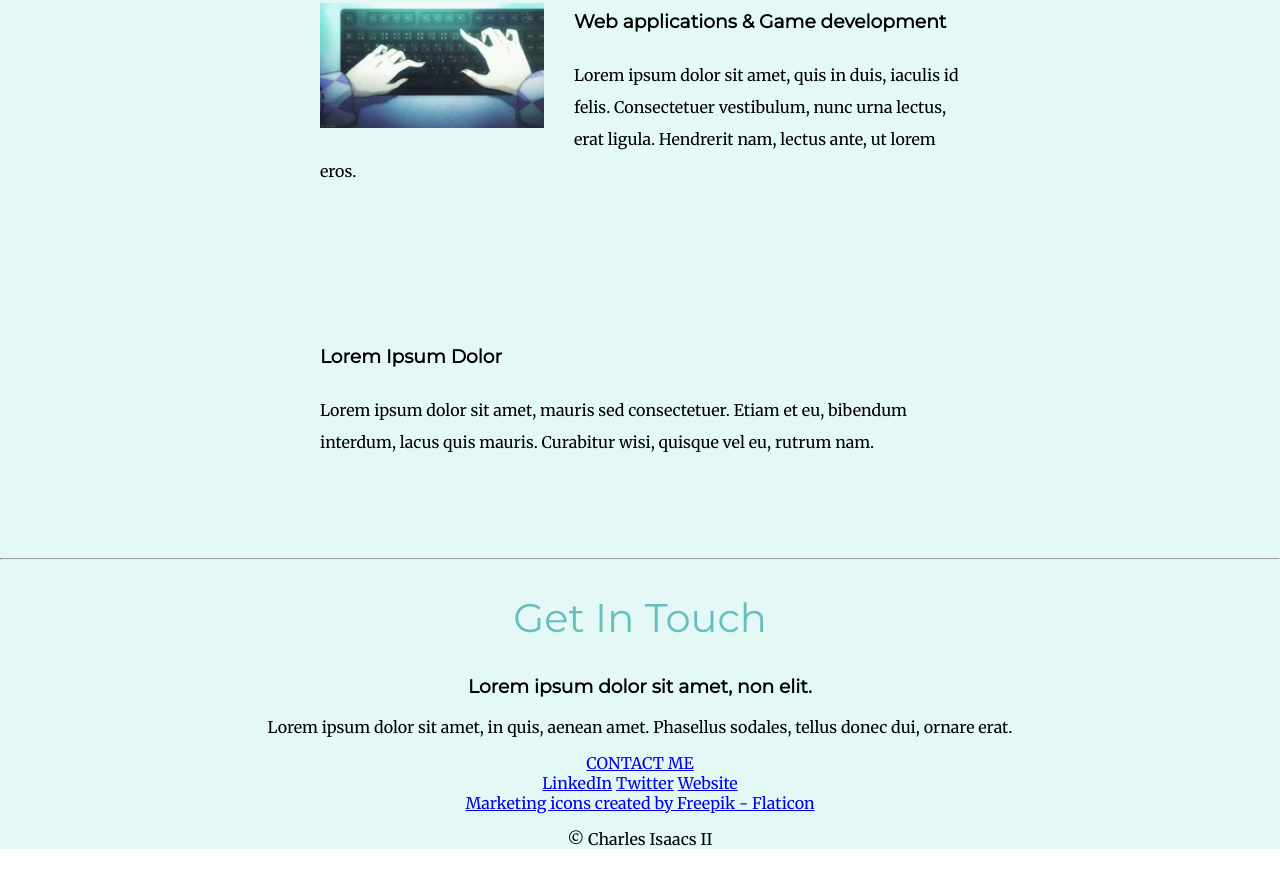
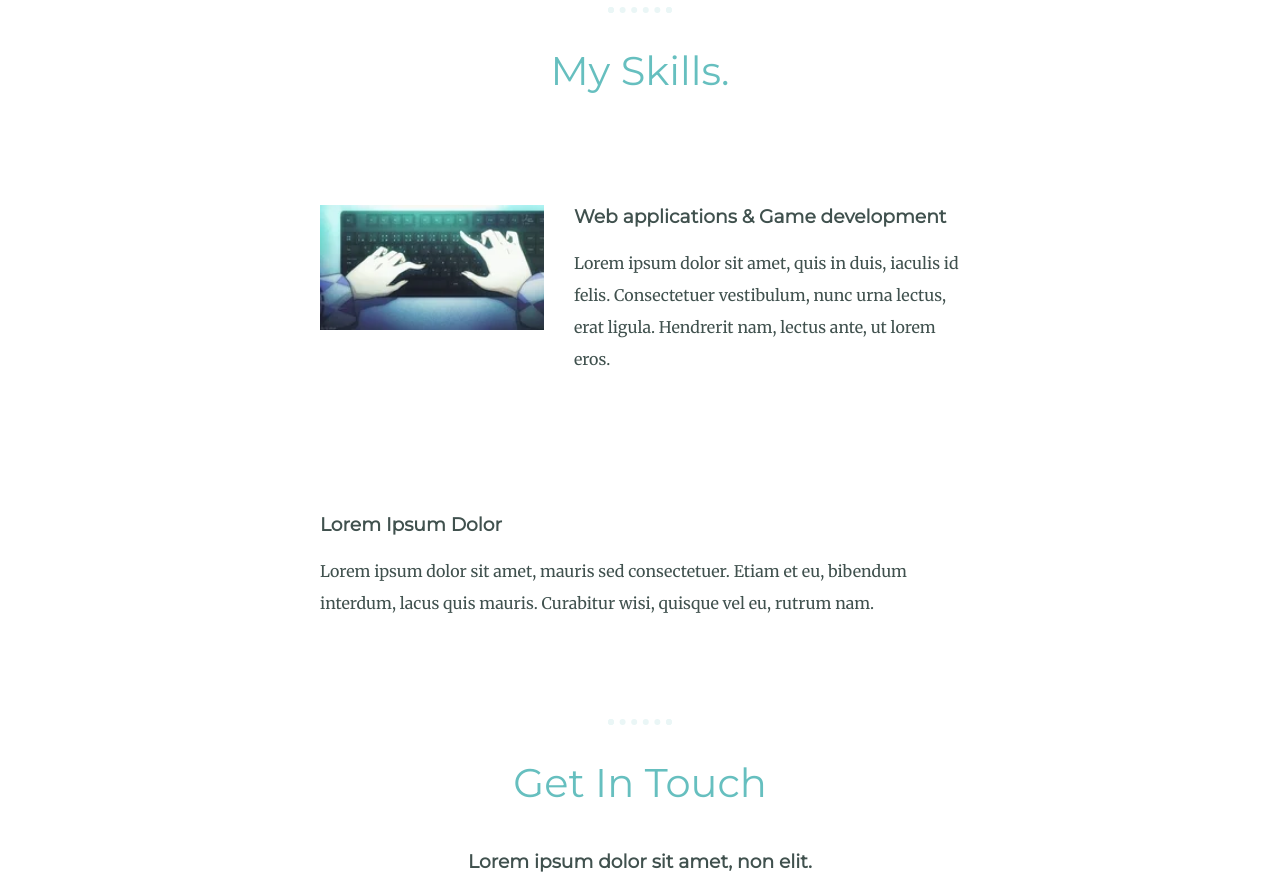
Before and after one commit to ImhotepII/CV, a plain HTML site: page index.html in a window 1280 px wide. Shown: the part 1316-2200 px from the top of the page. Drawn offline with Linux system fonts and the light colour scheme.

Commit message:
final design

```diff
--- a/CSS/styles.css
+++ b/CSS/styles.css
@@ -1,4 +1,5 @@
    body {
+  color: #40514E;
   margin: 0;
   text-align: center;
   font-family: 'Merriweather', serif;
@@ -11,11 +12,13 @@
 }
 
 .middle-container {
-background-color: #E4F9F5
+ margin:100px 0;
+
 }
 
 .bottom-container {
-  background-color: #E4F9F5
+background-color: #66BFBF;
+padding:50px 0 20px;
 }
 
 h1 {
@@ -30,28 +33,47 @@ h2 { font-size: 2.5rem;
   font-family: 'Montserrat', sans-serif;
   color: #66BFBF;
   font-weight: normal;
+  padding-bottom: 10px;
 }
 
 h3 {
   font-family: 'Montserrat', sans-serif;
 }
+p {
+  line-height: 2;
+
+}
+hr {
+  border: dotted #EAF6F6 6px;
+  border-bottom: none;
+  width: 4%;
+}
+a {color: #11999e;
+  font-family: 'Montserrat', sans-serif;
+  margin: 10PX 20PX;
+  text-decoration: none;
+}
+a:hover {
+  color: #EAF6F6;
+}
 
 .top-cloud {
   position: absolute;
   right: 300px;
-  top: 50px
+  top: 40px;
+  margin: 100px auto;
 }
 
 .bot-cloud {
   position: absolute;
-  left: 300px;
+  left: 250px;
   bottom: 300px;
 }
 .skill-row{
   width:50%;
   margin:100px auto 100px auto;
   text-align: left;
-  line-height: 2;
+
 }
 .typing-img{
 
@@ -60,3 +82,42 @@ h3 {
   margin-right: 30px;
   margin-bottom: 20px;
 }
+
+.intro{
+  width: 30%;
+  margin: auto;
+}
+.contact-message {
+  width: 40%;
+  margin: 40px auto 60px;
+}
+.btn {
+  background: #11cdd4;
+  background-image: -webkit-linear-gradient(top, #11cdd4, #11999e);
+  background-image: -moz-linear-gradient(top, #11cdd4, #11999e);
+  background-image: -ms-linear-gradient(top, #11cdd4, #11999e);
+  background-image: -o-linear-gradient(top, #11cdd4, #11999e);
+  background-image: linear-gradient(to bottom, #11cdd4, #11999e);
+  -webkit-border-radius: 8;
+  -moz-border-radius: 8;
+  border-radius: 8px;
+  font-family: 'Montserrat', sans-serif;
+  color: #ffffff;
+  font-size: 20px;
+  padding: 10px 20px 10px 20px;
+  text-decoration: none;
+}
+
+.btn:hover {
+  background: #30e3cb;
+  background-image: -webkit-linear-gradient(top, #30e3cb, #2bc4ad);
+  background-image: -moz-linear-gradient(top, #30e3cb, #2bc4ad);
+  background-image: -ms-linear-gradient(top, #30e3cb, #2bc4ad);
+  background-image: -o-linear-gradient(top, #30e3cb, #2bc4ad);
+  background-image: linear-gradient(to bottom, #30e3cb, #2bc4ad);
+  text-decoration: none;
+}
+.COPYRIGHT {
+  color: #EAF6F6;
+  font-size: 0.75rem;
+}
--- a/index.html
+++ b/index.html
@@ -24,7 +24,7 @@
     <div class="profile">
       <img src="images/ci5-modified.png" alt="profile pic">
       <h2>Hello.</h2>
-      <p>Lorem ipsum dolor sit amet, vitae volutpat, dui conubia, dolor urna. Non auctor, montes nulla distinctio.</p>
+      <p class="intro">Lorem ipsum dolor sit amet, vitae volutpat, dui conubia, dolor urna. Non auctor, montes nulla distinctio.</p>
     </div>
     <hr>
     <div class="skills">
@@ -45,7 +45,7 @@
       <h2>Get In Touch</h2>
 
       <h3>Lorem ipsum dolor sit amet, non elit.</h3>
-      <p>Lorem ipsum dolor sit amet, in quis, aenean amet. Phasellus sodales, tellus donec dui, ornare erat.</p>
+      <p class="contact-message">Lorem ipsum dolor sit amet, in quis, aenean amet. Phasellus sodales, tellus donec dui, ornare erat.</p>
       <a class="btn" href="mailto:name@email.com">CONTACT ME</a>
     </div>
   </div>
@@ -57,7 +57,7 @@
     <a class="footer-link" href="https://www.appbrewery.co/">Website</a>
     <br><a href="https://www.flaticon.com/free-icons/marketing" title="marketing icons">Marketing icons created by Freepik - Flaticon</a>
 
-    <p>© Charles Isaacs II</p>
+    <p class="COPYRIGHT">© Charles Isaacs II</p>
   </div>
 
 
```
